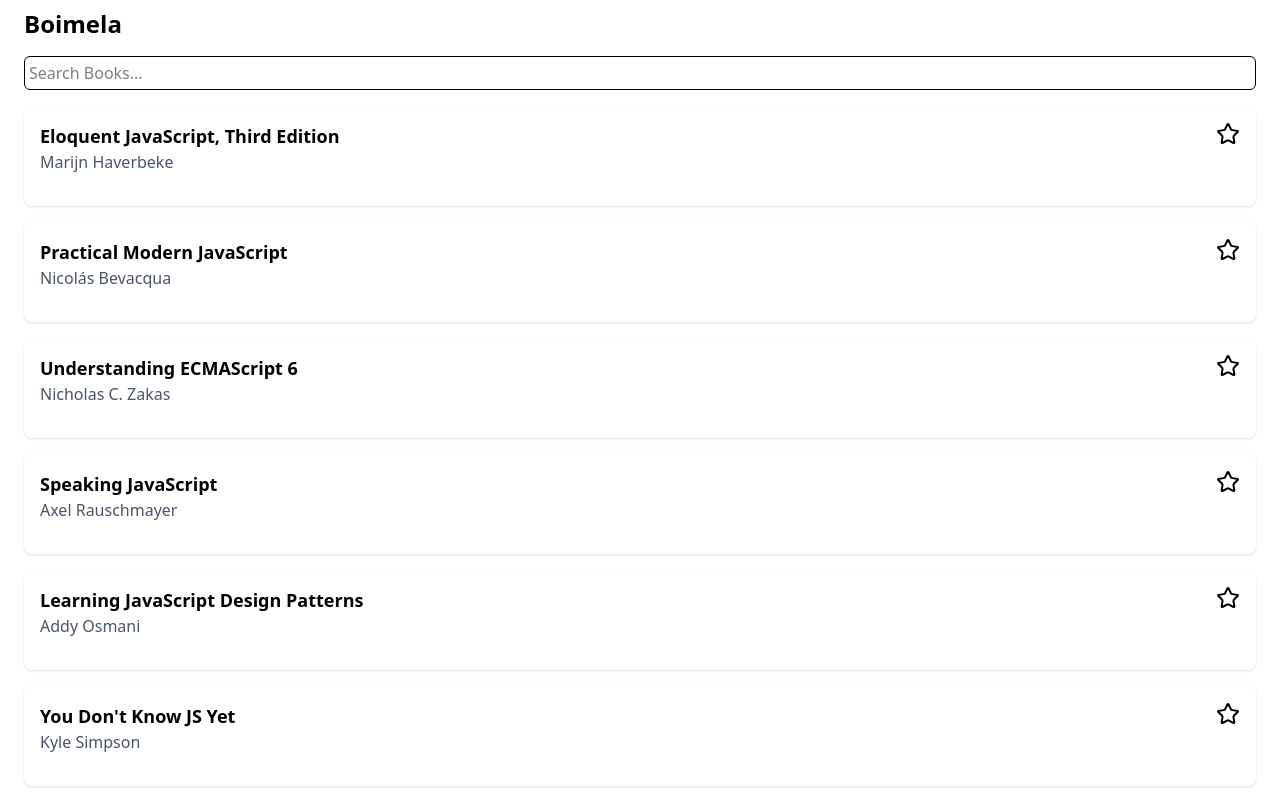
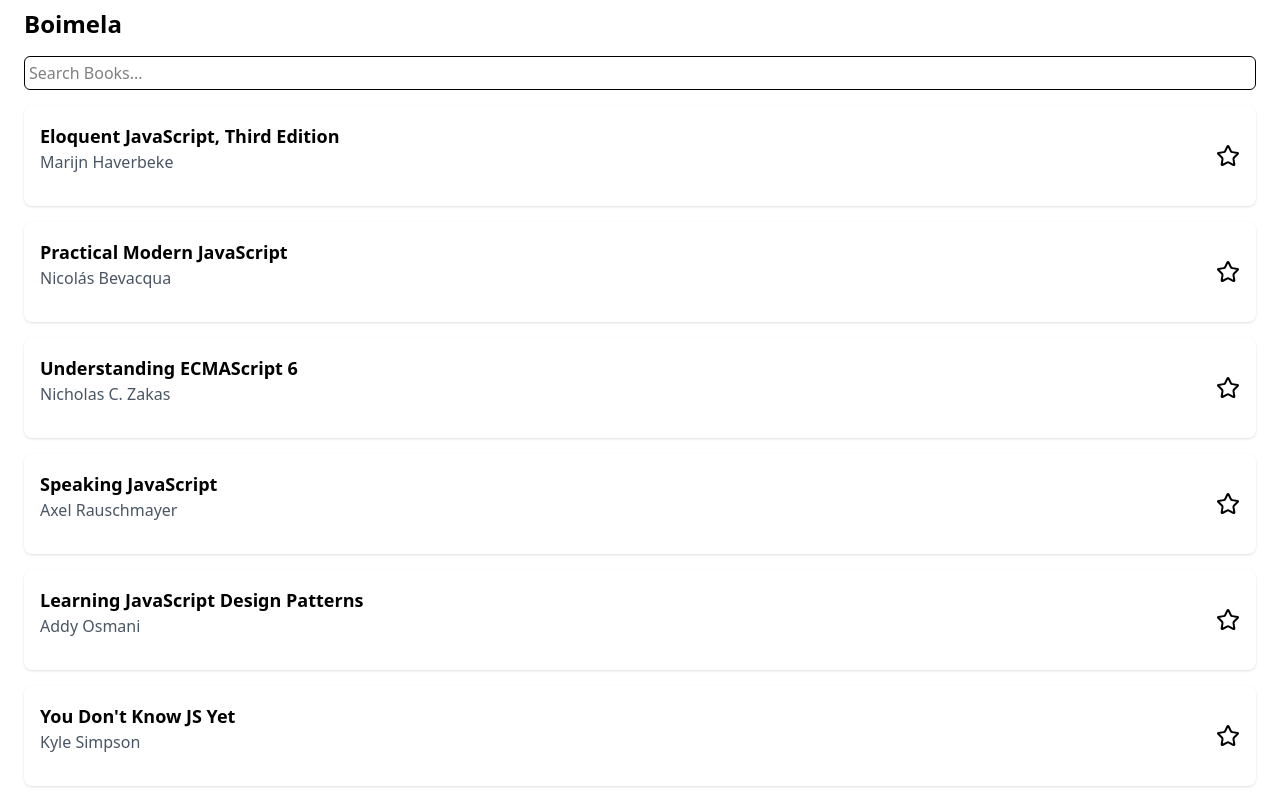
Before and after one commit to mdhanifroni95/Boimela, a React (Vite) app: page / in a window 1280 px wide. Shown: the top 800 px of the page. Built offline with nearby package versions, Linux system fonts and the light colour scheme.

Commit message:
refactor: update book management and feature toggling in BoiMela component

```diff
--- a/src/Boimela/Boimela.jsx
+++ b/src/Boimela/Boimela.jsx
@@ -4,7 +4,7 @@ import BookList from "./BookList";
 import { useState } from "react";
 
 const BoiMela = () => {
-  const book = [
+  const bookArr = [
     {
       id: 1,
       title: "Eloquent JavaScript, Third Edition",
@@ -14,7 +14,7 @@ const BoiMela = () => {
       publisher: "No Starch Press",
       pages: 472,
       website: "http://eloquentjavascript.net/",
-      isFeature: true,
+      isFeature: false,
     },
     {
       id: 2,
@@ -47,7 +47,7 @@ const BoiMela = () => {
       publisher: "O'Reilly Media",
       pages: 460,
       website: "http://speakingjs.com/",
-      isFeature: true,
+      isFeature: false,
     },
     {
       id: 5,
@@ -59,7 +59,7 @@ const BoiMela = () => {
       pages: 254,
       website:
         "http://www.addyosmani.com/resources/essentialjsdesignpatterns/book/",
-      isFeature: true,
+      isFeature: false,
     },
     {
       id: 6,
@@ -71,7 +71,7 @@ const BoiMela = () => {
       pages: 143,
       website:
         "https://github.com/getify/You-Dont-Know-JS/tree/2nd-ed/get-started",
-      isFeature: true,
+      isFeature: false,
     },
     {
       id: 7,
@@ -97,12 +97,33 @@ const BoiMela = () => {
     },
   ];
 
+  const [books, setBooks] = useState(bookArr);
   const [searchTerm, setSearchTerm] = useState("");
+
+  const toggleFeature = (id) => {
+    setBooks((prevBooks) => {
+      prevBooks.map((obj) => {
+        obj.id === id ? { ...obj, isFeature: !obj.isFeature } : obj;
+      });
+    });
+    // setBooks(
+    //   books.map((obj) => {
+    //     console.log("obj", obj);
+    //     obj.id === id ? { ...obj, isFeature: !obj.isFeature } : obj;
+    //   })
+    // );
+  };
+
+  // console.log("book", book);
   return (
     <div className="mx-4 p-2">
       <Header />
       <Search searchTerm={searchTerm} onSearchBook={setSearchTerm} />
-      <BookList searchTerm={searchTerm} book={book} />
+      <BookList
+        searchTerm={searchTerm}
+        books={books}
+        onFeatureBooks={toggleFeature}
+      />
     </div>
   );
 };
--- a/src/Boimela/BookList.jsx
+++ b/src/Boimela/BookList.jsx
@@ -1,13 +1,17 @@
 import BookRow from "./BookRow";
-const BookList = ({ searchTerm, book }) => {
-  // console.log("searchTerm", searchTerm);
+const BookList = ({ searchTerm = "", books = [], onFeatureBooks }) => {
   const rows = [];
-  book.forEach((obj) => {
-    if (obj.title.toLowerCase().indexOf(searchTerm.toLowerCase()) === -1) {
+  books.forEach((obj) => {
+    // console.log("title", obj.title);
+    if (obj.title?.toLowerCase().indexOf(searchTerm.toLowerCase()) === -1) {
       return;
     }
-    rows.push(<BookRow key={obj.id} book={obj} />);
+
+    rows.push(
+      <BookRow key={obj.id} book={obj} onFeatureBooks={onFeatureBooks} />
+    );
   });
+
   return <div className="space-y-4">{rows}</div>;
 };
 
--- a/src/Boimela/BookRow.jsx
+++ b/src/Boimela/BookRow.jsx
@@ -1,15 +1,13 @@
 import BookDetails from "./BookDetails";
 import FeatureBook from "./FeatureBook";
 
-const BookRow = ({ book }) => {
+const BookRow = ({ book, onFeatureBooks }) => {
   return (
     <div className="flex rounded-lg justify-between space-y-4 shadow p-4">
       <BookDetails title={book.title} author={book.author} />
-      <FeatureBook />
+      <FeatureBook book={book} onFeatureBook={onFeatureBooks} />
     </div>
   );
 };
 
-BookRow.protoTypes;
-
 export default BookRow;
--- a/src/Boimela/FeatureBook.jsx
+++ b/src/Boimela/FeatureBook.jsx
@@ -1,8 +1,16 @@
-import React from "react";
 import { Star } from "lucide-react";
 
-const FeatureBook = () => {
-  return <Star />;
+const FeatureBook = ({ book, onFeatureBook }) => {
+  console.log("Feature book", book.id);
+  // console.log("onFeatureBooks", onFeatureBook);
+  return (
+    <button
+      onClick={() => onFeatureBook(book.id)}
+      className="cursor-pointer hover:scale-110 transition-transform"
+    >
+      <Star color={book.isFeature ? "green" : "black"} />
+    </button>
+  );
 };
 
 export default FeatureBook;
```
